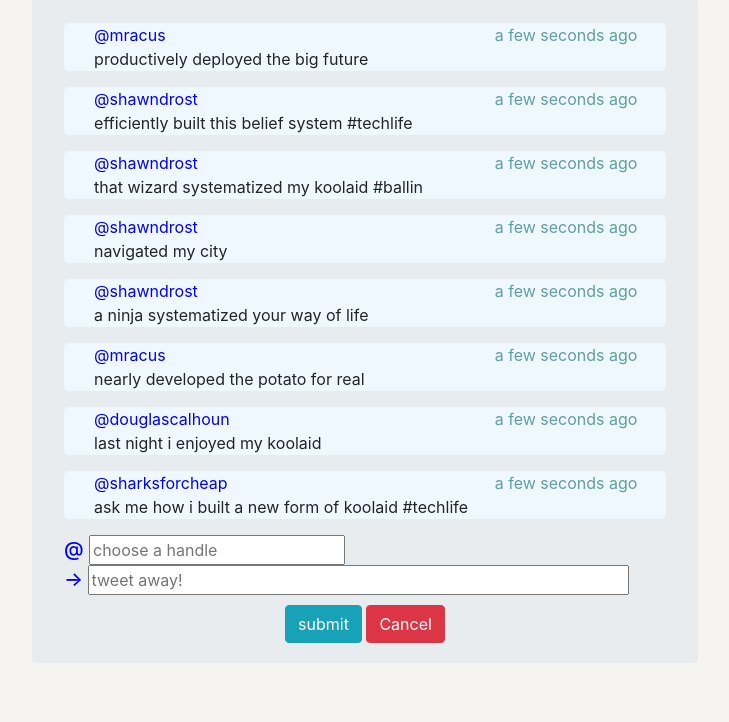
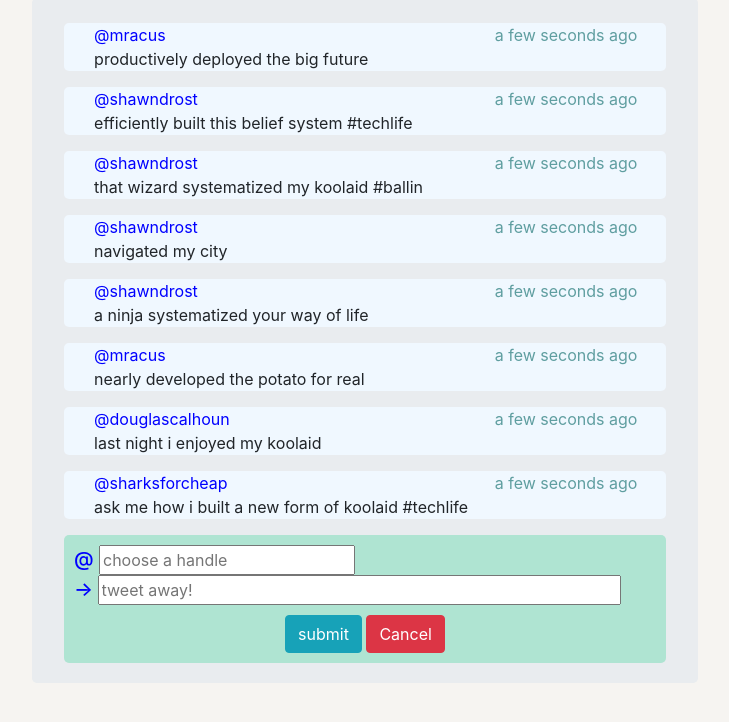
Before and after one commit to aveb/Twiddler, a plain HTML site: page index.html in a window 1280 px wide. Both pictures are taken after a click on the button "New Tweet". Shown: the part 58-780 px from the top of the page, without its empty margins (275-1004 px from the left). Drawn offline with nearby package versions, Linux system fonts and the light colour scheme.

Commit message:
Format the create tweet form to match tweet style.

```diff
--- a/index.css
+++ b/index.css
@@ -18,6 +18,12 @@ h4 {
 h5 {
   color: blue !important;
   display: inline;
+}
+
+form {
+  background-color: rgb(175, 228, 210);
+  padding: 10px;
+  border-radius: 5px;
 }
 
 .jumbotron {
```
